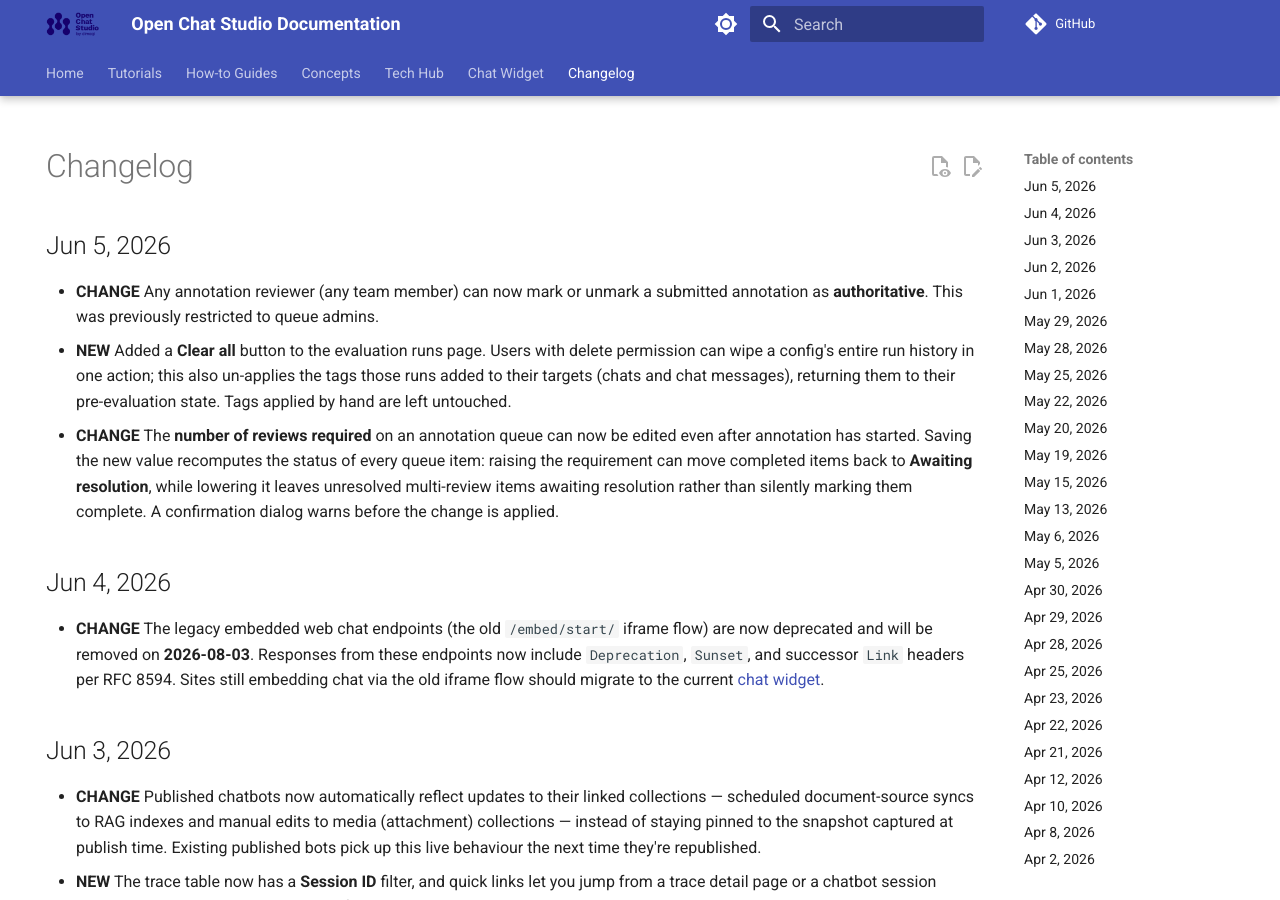
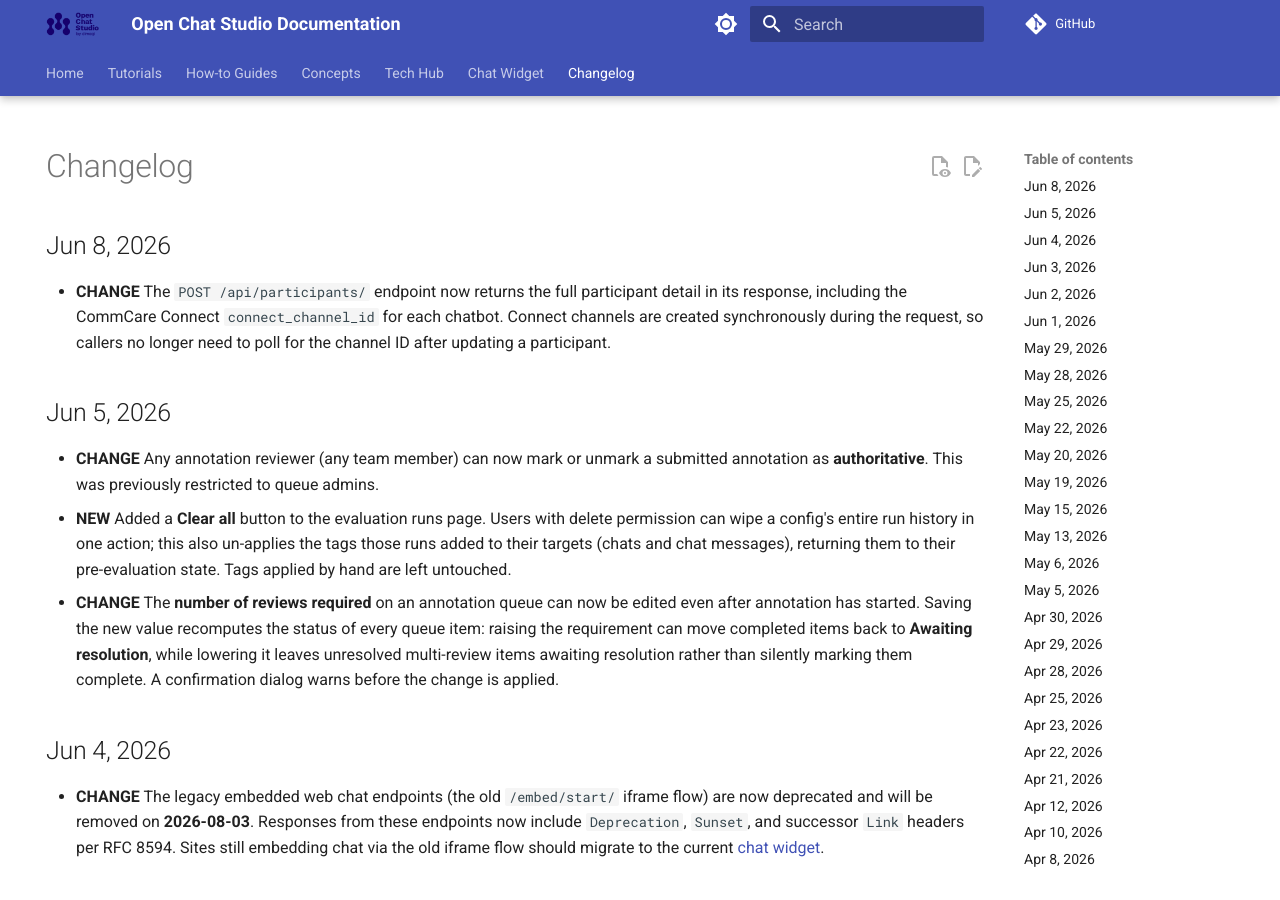
Before and after one commit to dimagi/open-chat-studio-docs, an MkDocs documentation site: the page built from docs/changelog.md, in a window 1280 px wide and 900 px high. Built offline with MkDocs 1.6.1 and Material for MkDocs 9.7.7, drawn with Linux system fonts in a browser that asks for light colours; a script that is not in the unit is left out; comment, search, counter and statistics services are not loaded.

Commit message:
update changelog and docs from OCS PR #3550

```diff
--- a/docs/changelog.md
+++ b/docs/changelog.md
@@ -4,6 +4,9 @@ hide:
 ---
 
 # Changelog
+## Jun 8, 2026
+* **CHANGE** The `POST /api/participants/` endpoint now returns the full participant detail in its response, including the CommCare Connect `connect_channel_id` for each chatbot. Connect channels are created synchronously during the request, so callers no longer need to poll for the channel ID after updating a participant.
+
 ## Jun 5, 2026
 * **CHANGE** Any annotation reviewer (any team member) can now mark or unmark a submitted annotation as **authoritative**. This was previously restricted to queue admins.
 * **NEW** Added a **Clear all** button to the evaluation runs page. Users with delete permission can wipe a config's entire run history in one action; this also un-applies the tags those runs added to their targets (chats and chat messages), returning them to their pre-evaluation state. Tags applied by hand are left untouched.
```
